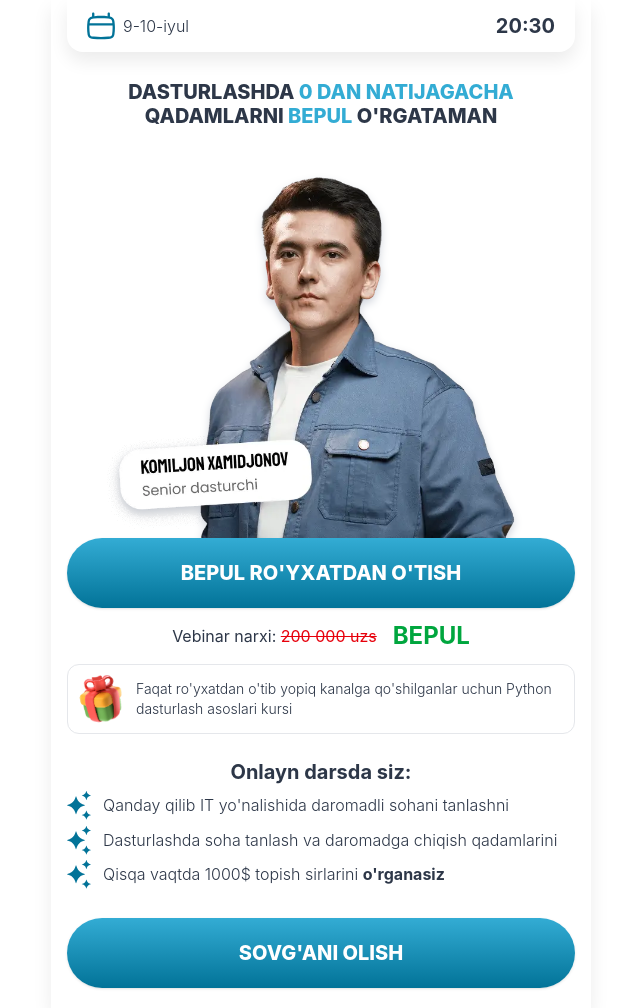
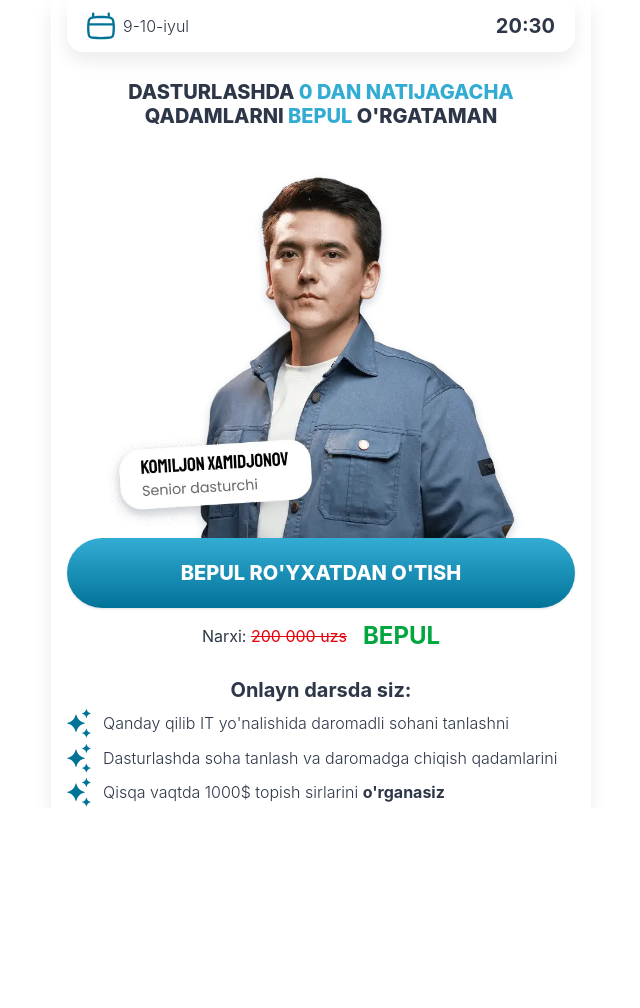
Before and after one commit to sultonbayevogabek/komiljon-dev, a website: page index.html in a window 1280 px wide. Shown: the whole page, without its empty margins (319-959 px from the left). After the commit the page ends 808 px from the top, so only its background shows below. Drawn offline with Linux system fonts and the light colour scheme.

Commit message:
initial commit

```diff
--- a/index.html
+++ b/index.html
@@ -47,13 +47,8 @@
       </button>
 
       <div class="flex items-center justify-center gap-4">
-        <div>Vebinar narxi: <del class="text-red-600">200 000 uzs</del></div>
+        <div>Narxi: <del class="text-red-600">200 000 uzs</del></div>
         <div class="text-2xl font-bold text-green-600">BEPUL</div>
-      </div>
-
-      <div class="flex items-center gap-2 border border-gray-200 rounded-xl p-2 text-sm font-light text-left" data-main-button>
-        <img class="w-13 gift" src="img/gift.png" alt="">
-        Faqat ro'yxatdan o'tib yopiq kanalga qo'shilganlar uchun Python dasturlash asoslari kursi
       </div>
     </div>
 
@@ -85,12 +80,6 @@
           <p>Qisqa vaqtda 1000$ topish sirlarini <span class="font-bold">o'rganasiz</span></p>
         </li>
       </ul>
-    </div>
-
-    <div class="px-4 pb-5">
-      <button class="main-button" data-main-button>
-        SOVG'ANI OLISH
-      </button>
     </div>
   </div>
 </div>
@@ -147,5 +136,26 @@
 
 <!--<script src="js/statistics.js"></script>-->
 <script src="js/script.js"></script>
+
+<!-- Meta Pixel Code -->
+<script>
+  !function(f,b,e,v,n,t,s)
+  {if(f.fbq)return;n=f.fbq=function(){n.callMethod?
+    n.callMethod.apply(n,arguments):n.queue.push(arguments)};
+    if(!f._fbq)f._fbq=n;n.push=n;n.loaded=!0;n.version='2.0';
+    n.queue=[];t=b.createElement(e);t.async=!0;
+    t.src=v;s=b.getElementsByTagName(e)[0];
+    s.parentNode.insertBefore(t,s)}(window, document,'script',
+    'https://connect.facebook.net/en_US/fbevents.js');
+  fbq('init', '1330545794612038');
+  fbq('track', 'PageView');
+</script>
+<noscript><img height="1" width="1" style="display:none"
+               src="https://www.facebook.com/tr?id=1330545794612038&ev=PageView&noscript=1"
+/></noscript>
+<!-- End Meta Pixel Code -->
+
+
+
 </body>
 </html>
```
Also changed, not shown: telegram.html (+19 -0 lines).
